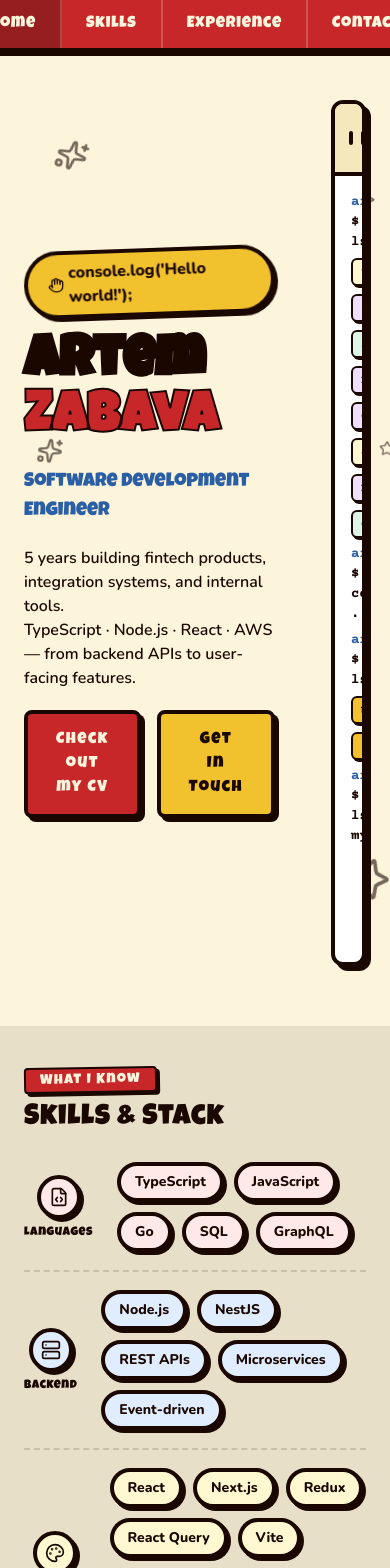
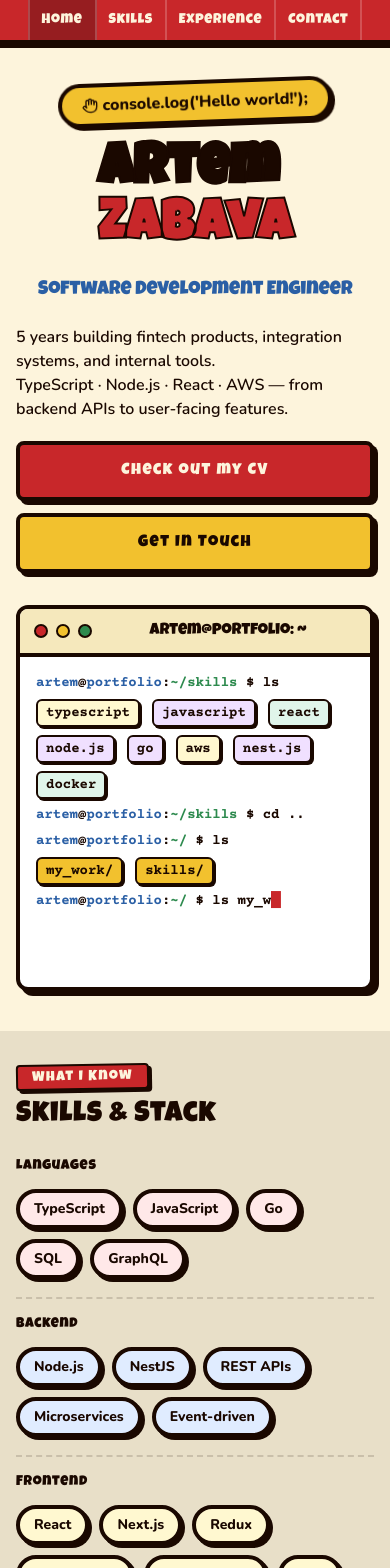
Before and after one commit to artem-zabava/portfolio, a Next.js app: page / in a window 390 px wide. Shown: the top 1568 px of the page. Built offline with nearby package versions, Linux system fonts and the light colour scheme.

Commit message:
feat: responsive

```diff
--- a/app/layout.tsx
+++ b/app/layout.tsx
@@ -1,7 +1,7 @@
 import type { Metadata } from "next";
 import { Nunito, Luckiest_Guy, Courier_Prime } from "next/font/google";
-import { SpeedInsights } from "@vercel/speed-insights/next"
-import { Toaster } from 'sonner';
+import { SpeedInsights } from "@vercel/speed-insights/next";
+import { Toaster } from "sonner";
 
 import "./globals.css";
 
@@ -37,8 +37,8 @@ export default function RootLayout({
       lang="en"
       className={`${nunuto.variable} ${luckiestGuy.variable} ${courierPrime.variable} h-full scroll-smooth antialiased`}
     >
-      <body className="min-h-full flex flex-col">{children}</body>
-      <SpeedInsights />
+      <body className="min-h-full flex flex-col">
+        {children}
         <Toaster
           position="top-right"
           offset={24}
@@ -55,6 +55,8 @@ export default function RootLayout({
             },
           }}
         />
+      </body>
+      <SpeedInsights />
     </html>
   );
 }
--- a/components/nav.tsx
+++ b/components/nav.tsx
@@ -42,7 +42,7 @@ export const Nav = () => {
           key={label}
           href={to}
           className={cn(
-            "font-secondary inline-block text-cream cursor-pointer select-none px-6 py-3 border-[rgba(255,255,255,0.2)] first:border-l-2 border-r-2 text-base tracking-wider hover:text-yellow hover:bg-ink",
+            "font-secondary inline-block text-cream cursor-pointer select-none px-3 py-2.5 sm:px-6 sm:py-3 border-[rgba(255,255,255,0.2)] first:border-l-2 border-r-2 text-sm sm:text-base tracking-wider hover:text-yellow hover:bg-ink",
             active === label && "bg-[rgba(0,0,0,0.25)]",
           )}
         >
--- a/components/section.tsx
+++ b/components/section.tsx
@@ -13,7 +13,7 @@ export const Section = ({
     <section
       id={id}
       className={cn(
-        "min-h-[calc(100vh-3rem)] py-10 px-6 scroll-mt-12 relative overflow-hidden",
+        "min-h-[calc(100vh-3rem)] py-8 px-4 sm:py-10 sm:px-6 scroll-mt-12 relative overflow-hidden",
         className,
       )}
     >
--- a/components/stars.tsx
+++ b/components/stars.tsx
@@ -17,7 +17,7 @@ export const Star = ({ className, icon, size }: StarProps) => {
 
 export const Stars = () => {
   return (
-    <div className="absolute h-full w-full">
+    <div className="absolute h-full w-full hidden md:block">
       <Star size={32} className="top-1/20 left-2/24" icon="sparkles" />
       <Star
         size={26}
--- a/views/contact/contact.tsx
+++ b/views/contact/contact.tsx
@@ -16,7 +16,7 @@ export const Contact = () => {
       <Container>
         <Label className="bg-yellow text-ink mb-3">Say Hello</Label>
         <Title className="mb-4 text-cream">Get In Touch</Title>
-        <div className="grid grid-cols-2 gap-8">
+        <div className="grid grid-cols-1 md:grid-cols-2 gap-6 md:gap-8">
           <div className="flex flex-col gap-4">
             {links.map(({ to, title, description, icon }, index) => {
               return (
--- a/views/contact/form.tsx
+++ b/views/contact/form.tsx
@@ -45,7 +45,7 @@ export const ContactForm = () => {
   return (
     <form
       action={formAction}
-      className="bg-cream border-4 rounded-xl gap-3.5 flex flex-col shadow p-7"
+      className="bg-cream border-4 rounded-xl gap-3.5 flex flex-col shadow p-5 sm:p-7"
       autoComplete="off"
     >
       <div className="font-secondary tracking-normal text-xl">
--- a/views/experience/company-title.tsx
+++ b/views/experience/company-title.tsx
@@ -12,15 +12,15 @@ export const CompanyTitle = ({
 }: PropsWithDelay<Omit<Company, "description" | "projects">>) => {
   return (
     <Reveal delay={delay}>
-      <div className="bg-red border-4 rounded-xl shadow relative flex items-center gap-2 py-5 px-6">
+      <div className="bg-red border-4 rounded-xl shadow relative flex items-center gap-2 py-4 px-4 sm:py-5 sm:px-6">
         <div className="rounded-full bg-yellow p-2 border-4">
           <Icon name="star" className="fill-ink" />
         </div>
         <div>
-          <div className="text-cream font-secondary text-2xl tracking-wide">
+          <div className="text-cream font-secondary text-xl sm:text-2xl tracking-wide">
             {name}
           </div>
-          <div className="text-cream text-sm font-extrabold opacity-80">{`${position} · ${startDate} - ${endDate} · ${location}`}</div>
+          <div className="text-cream text-xs sm:text-sm font-extrabold opacity-80">{`${position} · ${startDate} - ${endDate} · ${location}`}</div>
         </div>
       </div>
     </Reveal>
--- a/views/experience/experience.tsx
+++ b/views/experience/experience.tsx
@@ -29,7 +29,7 @@ export const Experience = () => {
             return (
               <div
                 key={`${name}${startDate}`}
-                className="relative before:left-5 before:top-25 before:bottom-0 before:w-1 before:bg-ink before:rounded-xs before:absolute"
+                className="relative before:left-3 sm:before:left-5 before:top-25 before:bottom-0 before:w-1 before:bg-ink before:rounded-xs before:absolute"
               >
                 <CompanyTitle
                   name={name}
@@ -40,11 +40,11 @@ export const Experience = () => {
                   delay={0}
                 />
                 <Reveal delay={REVEAL_DELAY}>
-                  <p className="py-5 pr-6 pl-16 font-semibold max-w-4xl">
+                  <p className="py-5 pr-2 pl-10 sm:pr-6 sm:pl-16 font-semibold max-w-4xl">
                     {description}
                   </p>
                 </Reveal>
-                <div className="ml-11 flex flex-col gap-5">
+                <div className="ml-7 sm:ml-11 flex flex-col gap-5">
                   {projects.map((project) => {
                     return (
                       <ProjectRow
--- a/views/skills/skills.tsx
+++ b/views/skills/skills.tsx
@@ -36,8 +36,8 @@ const rows: Row[] = [
       "Next.js",
       "Redux",
       "React Query",
+      "Tailwind CSS",
       "Vite",
-      "Tailwind CSS",
       "shadcn/ui",
       "Storybook",
     ],
@@ -49,11 +49,11 @@ const rows: Row[] = [
     items: [
       "AWS",
       "Lambda",
-      "API Gateway",
       "SQS / S3",
       "Docker",
       "Pulumi",
       "SST",
+      "API Gateway",
     ],
     icon: "cloud",
     color: "#E0F5EA",
@@ -76,15 +76,15 @@ const rows: Row[] = [
 
 const SkillRow = ({ category, items, icon, color }: Row) => {
   return (
-    <div className="flex items-center gap-6">
-      <div className="flex flex-col items-center justify-center w-28 gap-2">
+    <div className="flex flex-col sm:flex-row sm:items-center gap-4 sm:gap-6">
+      <div className="flex sm:flex-col items-center sm:justify-center sm:w-28 gap-3 sm:gap-2 min-w-28">
         <div
-          className="h-11 w-11 rounded-full border-4 border-ink flex items-center justify-center text-xl shadow-sm"
+          className="h-11 w-11 rounded-full border-4 border-ink items-center justify-center text-xl shadow-sm hidden sm:flex"
           style={{ background: color }}
         >
           <Icon name={icon} size={20} />
         </div>
-        <div className="font-secondary text-xs tracking-wider leading-none text-center">
+        <div className="font-secondary text-sm sm:text-xs tracking-wider leading-none sm:text-center">
           {category}
         </div>
       </div>
--- a/views/summary/summary.tsx
+++ b/views/summary/summary.tsx
@@ -8,10 +8,10 @@ import Link from "next/link";
 
 export const Summary = () => {
   return (
-    <Section id={SECTIONS.home} className="pt-25 pb-15 min-h-dvh">
+    <Section id={SECTIONS.home} className="pt-20 pb-10 sm:pt-25 sm:pb-15 min-h-dvh">
       <Stars />
-      <div className="flex gap-14 justify-center items-center h-full self-stretch">
-        <div className="flex flex-col gap-5 h-full">
+      <div className="flex flex-col md:flex-row gap-8 md:gap-14 justify-center items-center h-full self-stretch">
+        <div className="flex flex-col items-center md:items-baseline gap-5 h-full">
           <div className="flex w-fit px-5 py-1.5 font-extrabold rounded-full shadow-ink shadow-sm bg-yellow border-ink border-4 animate-pop animate-delay-100">
             <div className="flex justify-center items-center">
               <Icon name="hand" size={16} className="stroke-ink" /> &nbsp;
@@ -33,18 +33,17 @@ export const Summary = () => {
             TypeScript · Node.js · React · AWS — from backend APIs to
             user-facing features.
           </p>
-          <div className="flex gap-4 animate-slide animate-delay-650">
+          <div className="flex flex-1 self-stretch flex-col md:flex-row gap-3 md:gap-4 animate-slide animate-delay-650">
             <Link
               href="/Artem_Zabava_CV.pdf"
               target="_blank"
               rel="noopener noreferrer"
             >
-              <Button className="bg-red text-cream">Check out my CV</Button>
+              <Button className="w-full bg-red text-cream">Check out my CV</Button>
             </Link>
             <a href={`/#${SECTIONS.contact}`}>
-              <Button className="bg-yellow">Get In Touch</Button>
+              <Button className="w-full bg-yellow">Get In Touch</Button>
             </a>
-            {/* <Button className="bg-blue text-cream">LinkedIn ↗</Button> */}
           </div>
         </div>
         <Terminal />
```
Also changed, not shown: views/experience/project-row.tsx (+6 -6 lines). Lines whose indentation alone changed are shown as unchanged.
